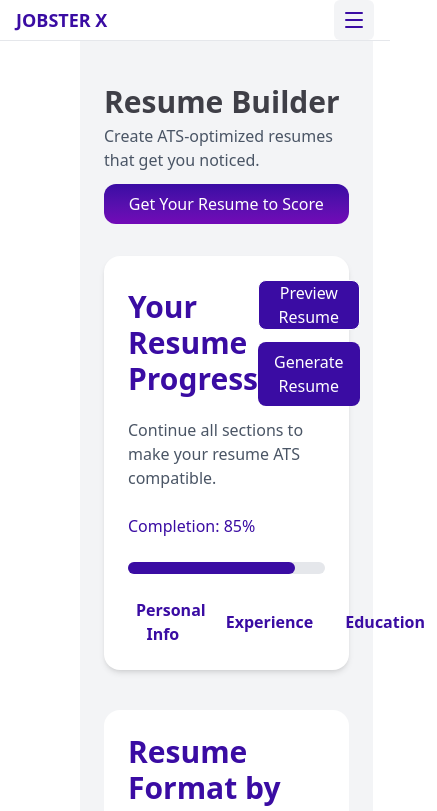
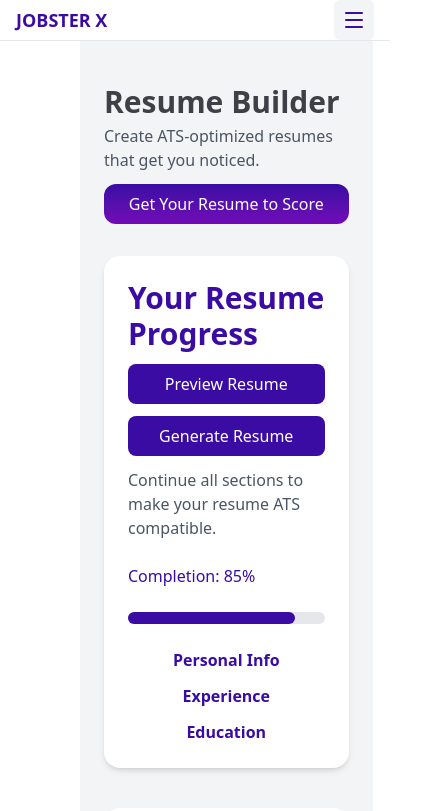
Before and after one commit to raheemabdu/jobsterX2-project, a React (Vite) app: page / in a window 390 px wide. Shown: the top 811 px of the page, 437 px wide, since content can reach past the window. Built offline with nearby package versions, Linux system fonts and the light colour scheme.

Commit message:
your update message

```diff
--- a/src/App.jsx
+++ b/src/App.jsx
@@ -1,5 +1,5 @@
 import React, { useState } from "react";
-import { X } from "lucide-react";
+import { X } from "lucide-react"; // 👈 Added for close icon
 import ResumeProgressBox from "./Components/ResumeProgressBox";
 import ResumeFormatBox from "./Components/ResumeFromatBox";
 import ResumeDownloadHistory from "./Components/ResumeDownloadHistory";
@@ -25,7 +25,7 @@ const App = () => {
   return (
     <div className="min-h-screen bg-gray-100 flex justify-center p-6 w-[75%] md:ml-auto md:mr-0 ml-20">
       <div className="w-full max-w-4xl">
-
+        {/* --------- HEADER --------- */}
         <div className="flex flex-col md:flex-row md:items-center md:justify-between justify-center mb-8">
           <div>
             <h1 className="text-3xl font-bold text-zinc-700 mt-15">
@@ -44,6 +44,7 @@ const App = () => {
           </button>
         </div>
 
+        {/* --------- COMPONENTS --------- */}
         <ResumeProgressBox />
         <ResumeFormatBox />
         <ResumeDownloadHistory />
@@ -51,11 +52,11 @@ const App = () => {
         <Navbar />
       </div>
 
-
+      {/* --------- MODAL --------- */}
       {showModal && (
         <div className="fixed inset-0 flex items-center justify-center  bg-opacity-40 z-50 transition-opacity duration-300">
           <div className="bg-white rounded-xl p-6 w-full max-w-3xl md:h-[70vh] h-[80%] md:ml-30 overflow-y-auto relative shadow-lg animate-fadeIn">
-
+            {/* CLOSE BUTTON */}
             <button
               onClick={() => {
                 setShowModal(false);
@@ -69,7 +70,7 @@ const App = () => {
               <X className="w-6 h-6" />
             </button>
 
-
+            {/* --------- MODAL CONTENT --------- */}
             <h2 className="text-3xl font-bold text-gray-800 mb-2">
               Resume JD Score Analysis
             </h2>
@@ -84,17 +85,17 @@ const App = () => {
               Paste Your Resume Content
             </h2>
 
-
+            {/* TEXTAREA */}
             <textarea
               value={resumeText}
               onChange={(e) => setResumeText(e.target.value)}
               placeholder="Paste your resume content here..."
-              className="w-full border border-gray-300 p-3 rounded-md mb-3 focus:outline-none focus:ring-2 focus:ring-black-500"
+              className="w-full border border-gray-300 p-3 rounded-md mb-3 focus:outline-none focus:ring-2 focus:ring-purple-500"
               rows={6}
             />
             {error && <p className="text-red-500 text-sm mb-3">{error}</p>}
 
-
+            {/* ANALYZE BUTTON */}
             <div className="sticky bottom-0 bg-white pt-3 pb-2">
               <button
                 onClick={handleAnalyze}
@@ -104,7 +105,7 @@ const App = () => {
               </button>
             </div>
 
-
+            {/* RESULTS SECTION */}
             {showResults && (
               <div className="mt-4 space-y-5">
                 <div className="flex justify-between bg-gray-100 p-4 rounded-lg shadow-sm">
--- a/src/Components/ResumeProgressBox.jsx
+++ b/src/Components/ResumeProgressBox.jsx
@@ -2,45 +2,47 @@ import React from "react";
 
 const ResumeProgressBox = () => {
   return (
-    <div className="bg-white shadow-md rounded-2xl p-6 mb-7  ">
+    <div className="bg-white shadow-md rounded-2xl p-6 mb-7">
+      {/* Header and buttons */}
+      <div className="flex flex-col md:flex-row md:justify-between md:items-center mb-3">
+        <h2 className="text-3xl font-bold text-[#3A0CA3] mb-3 md:mb-0">
+          Your Resume Progress
+        </h2>
 
-      <div className="flex justify-between items-center mb-3">
-        <h2 className="text-3xl font-bold text-[#3A0CA3]">Your Resume Progress</h2>
-
-        <div className="flex gap-3  md:flex-row flex-col">
-          <button className="  px-2  border-1  bg-[#3A0CA3]  rounded-lg text-white ">
+        <div className="flex flex-col md:flex-row gap-3">
+          <button className="px-2 py-2 bg-[#3A0CA3] text-white rounded-lg">
             Preview Resume
           </button>
-          <button className="flex bg-[#3A0CA3] text-white px-4 py-2 rounded-lg  ">
+          <button className="px-4 py-2 bg-[#3A0CA3] text-white rounded-lg">
             Generate Resume
           </button>
         </div>
       </div>
 
-
-      <p className="text-gray-600 mb-5">
+      {/* Paragraph - below buttons only on small screens */}
+      <p className="text-gray-600 mb-5 md:mb-5 md:order-none order-last md:block">
         Continue all sections to make your resume ATS compatible.
       </p>
 
-      <p className="mb-6 mt-6 text-[#3A0CA3] ">Completion: 85%</p>
-
-
+      {/* Progress bar */}
+      <p className="mb-6 mt-6 text-[#3A0CA3]">Completion: 85%</p>
       <div className="w-full bg-gray-200 rounded-full h-3 mb-6">
-        <div className=" bg-[#3A0CA3] h-3 rounded-full w-[85%]"></div>
+        <div className="bg-[#3A0CA3] h-3 rounded-full w-[85%]"></div>
       </div>
 
-
-      <div className="flex items-center gap-2">
-        <button className="">
-          <span className=" text-[#3A0CA3] font-semibold px-2">Personal Info</span>
+      {/* Buttons for sections */}
+      <div className="flex flex-col md:flex-row md:items-center md:gap-2 gap-3 text-center">
+        <button>
+          <span className="text-[#3A0CA3] font-semibold px-2">Personal Info</span>
         </button>
 
-        <button className="">
-          <span className=" text-[#3A0CA3] font-semibold md:px-30 px-3">Experience</span>
+        <button>
+          <span className="text-[#3A0CA3] font-semibold px-3">Experience</span>
         </button>
 
-        <button className="">
-          <span className="text-[#3A0CA3] font-semibold flex md:px-8 px-3  ">Education</span>
+        {/* Education will go below and centered in mobile */}
+        <button className="md:inline-block">
+          <span className="text-[#3A0CA3] font-semibold px-3">Education</span>
         </button>
       </div>
     </div>
```
